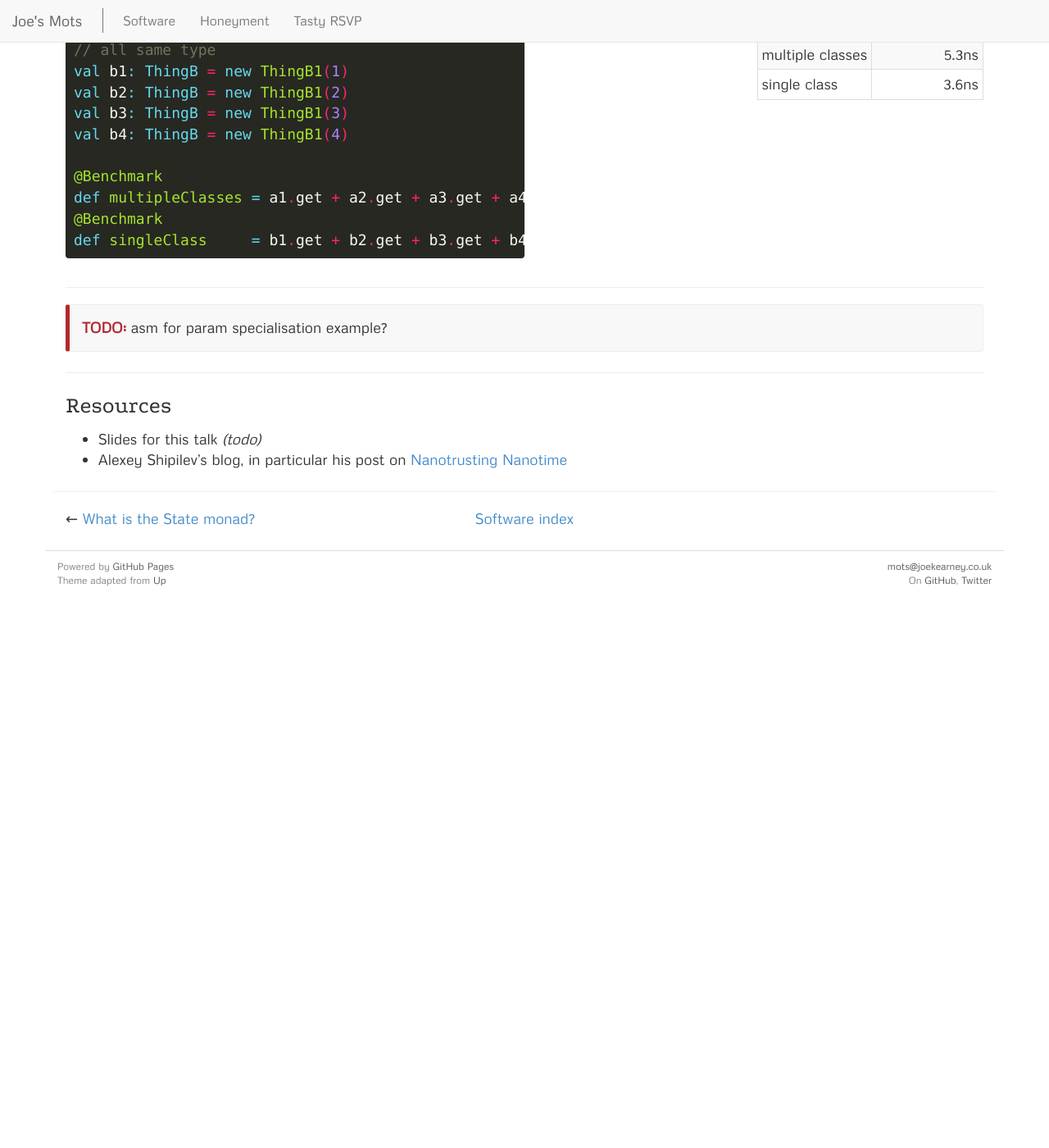
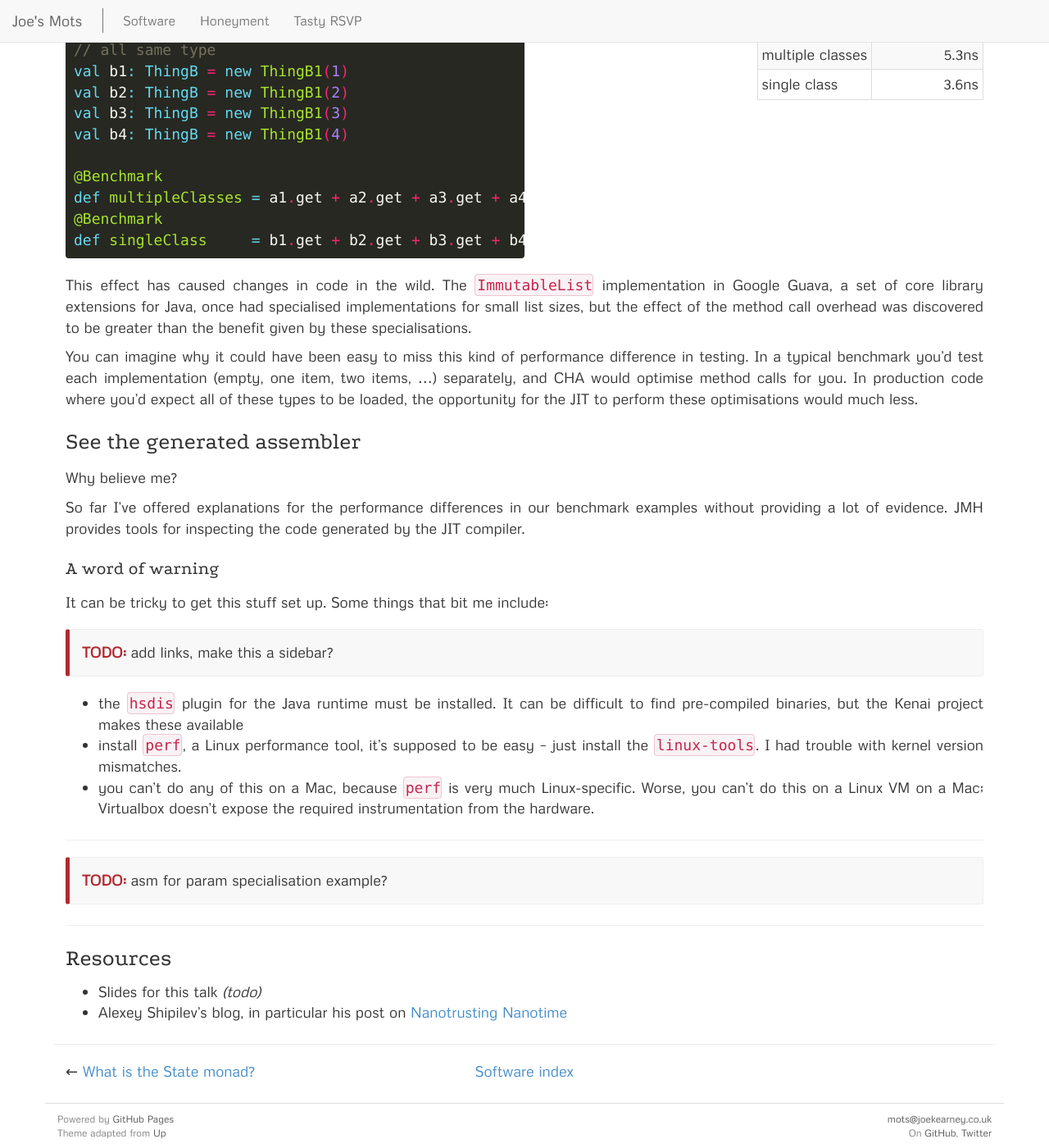
Before and after one commit to joekearney/joekearney.github.io, a Jekyll site: the page built from _posts/software/2016-02-24-just-in-time.md, in a window 1280 px wide and 1400 px high, scrolled down 11452 px. Shown: the whole window at 82% size. Built offline with Jekyll 4.4.1, drawn with Linux system fonts in a browser that asks for light colours; before the commit the page ends 12178 px from its top, so only the background shows below that; some of the changed text lies outside the part shown.

Commit message:
start on asm section, perf warnings

```diff
--- a/_posts/software/2016-02-24-just-in-time.md
+++ b/_posts/software/2016-02-24-just-in-time.md
@@ -278,7 +278,7 @@ The Scala `object` case is the simpler eager initialisation version, which doesn
 {% endcapture %}
 {% include sidebar.html content=java_singleton %}
 
-That's enough of an introduction to bytecode. The language compilers `scalac` and `javac` that compile to bytecode do some optimisation, including any language-specific things -- an often-cited example is transformation of string contatenation like `"a" + "b" + "c"` into a single `StringBuilder`, which is much more efficient.
+That's enough of an introduction to bytecode. The language compilers `scalac` and `javac` that compile to bytecode do some optimisation, including any language-specific things -- an often-cited example is transformation of string concatenation like `"a" + "b" + "c"` into a `StringBuilder` expression, which is much more efficient by saving repeated copying.
 
 Most of the heavy lifting is done later, by the Just-in-Time compilers at runtime.
 
@@ -292,7 +292,7 @@ Sometimes we want to measure how fast our code runs, or compare different possib
 
 The relative simplicity of code not running in a production environment means that the compiler can find many more optimisations to perform when compiling the code. In doing this the compiler can make changes that vastly change what the code is doing, to the extent that we're no longer measuring anything useful.
 
-> Compiler optimisations are a huge benefit at runtime; they can be a huge problem in benchmarking.
+> Compiler optimisations can be a huge benefit at runtime; they can be a huge problem in benchmarking.
 
 In this third section we'll look at just-in-time compilers. These run in the JVM, and transform the intermediate classfiles/bytecode into actual CPU instructions. I'm going to introduce some of the compiler optimisations that can be performed by looking at benchmarking, in particular with the **Java Microbenchmarking Harness**, JMH.
 
@@ -522,6 +522,28 @@ We've got four instances of `ThingA` of four different concrete types, and four
 {: class="table table-bordered table-condensed table-striped width-initial inline-image-right"}
 
 {% include clearfix.html %}
+
+This effect has caused changes in code in the wild. The `ImmutableList` implementation in Google Guava, a set of core library extensions for Java, once had specialised implementations for small list sizes, but the effect of the method call overhead was discovered to be greater than the benefit given by these specialisations.
+
+You can imagine why it could have been easy to miss this kind of performance difference in testing. In a typical benchmark you'd test each implementation (empty, one item, two items, ...) separately, and CHA would optimise method calls for you. In production code where you'd expect all of these types to be loaded, the opportunity for the JIT to perform these optimisations would much less.
+
+### See the generated assembler
+
+Why believe me?
+
+So far I've offered explanations for the performance differences in our benchmark examples without providing a lot of evidence. JMH provides tools for inspecting the code generated by the JIT compiler.
+
+#### A word of warning
+
+It can be tricky to get this stuff set up. Some things that bit me include:
+
+{% include todo.html note='add links, make this a sidebar?' %}
+
+* the `hsdis` plugin for the Java runtime must be installed. It can be difficult to find pre-compiled binaries, but the Kenai project makes these available
+* install `perf`, a Linux performance tool, it's supposed to be easy -- just install the `linux-tools`. I had trouble with kernel version mismatches.
+* you can't do any of this on a Mac, because `perf` is very much Linux-specific. Worse, you can't do this on a Linux VM on a Mac; Virtualbox doesn't expose the required instrumentation from the hardware.
+
+{% include clearfix.html %}
 ***
 
 {% include todo.html note="asm for param specialisation example?" %}
```
